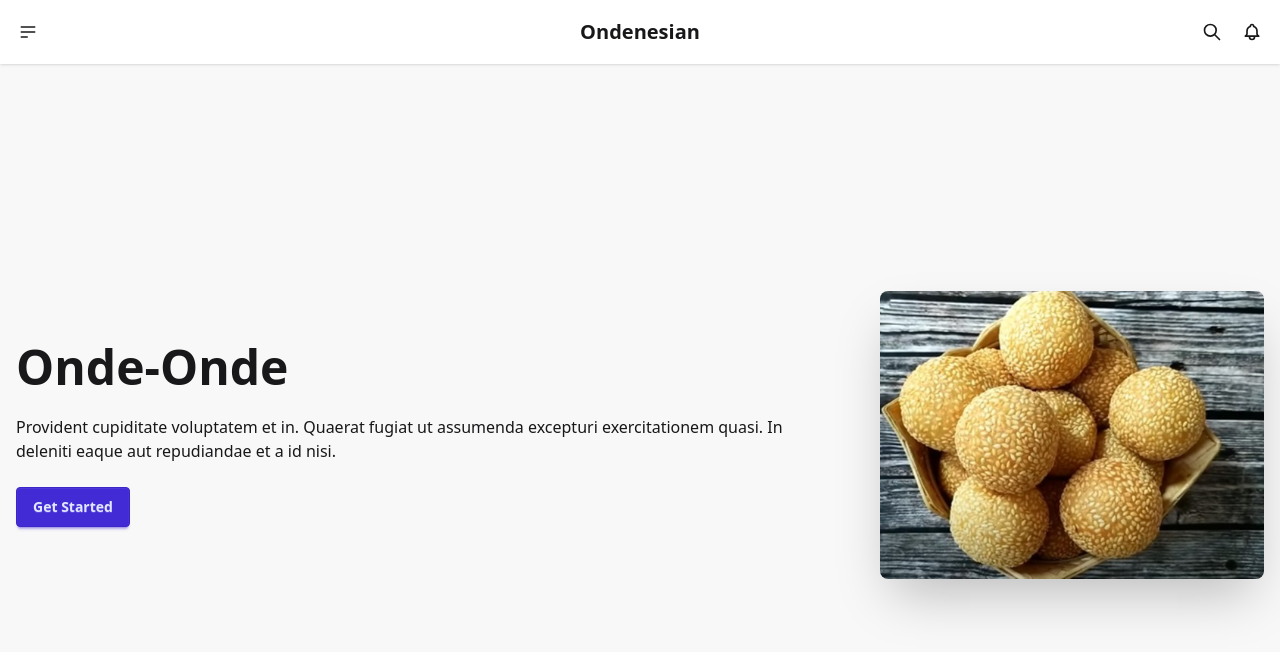
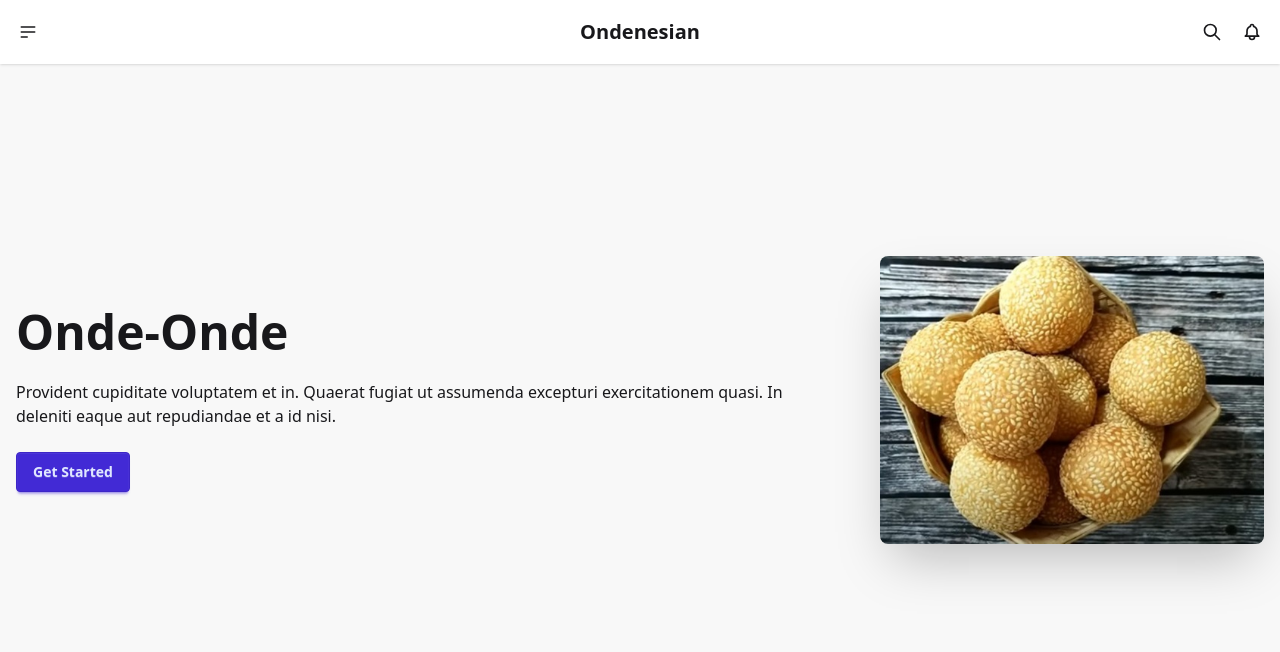
Before and after one commit to Astheric/Onde-Onde, a website: page src/index.html in a window 1280 px wide. Drawn offline with Linux system fonts and the light colour scheme.

Commit message:
Hilangin margin top di hero-content

```diff
--- a/src/index.html
+++ b/src/index.html
@@ -83,7 +83,7 @@
 
     <!-- Hero Section -->
     <div class="hero bg-base-200 min-h-screen lg:mt-0">
-      <div class="hero-content flex-col lg:flex-row-reverse mt-[70px]">
+      <div class="hero-content flex-col lg:flex-row-reverse">
         <img src="../gambar/onde.jpg" class="max-w-sm rounded-lg shadow-2xl" />
         <div>
           <h1 class="text-5xl font-bold">Onde-Onde</h1>
```
